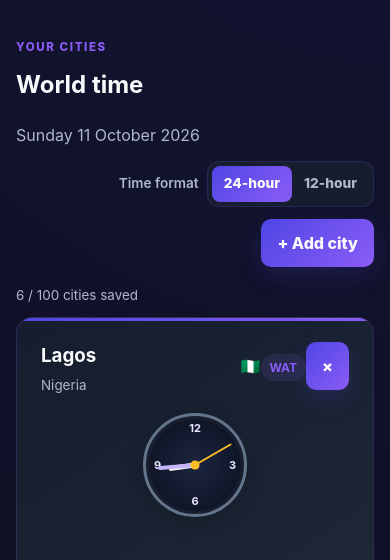
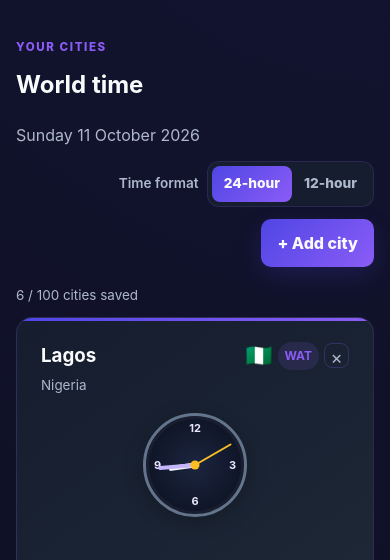
Before and after one commit to UzomaIfeanyi/World-Clock, a website with bundled scripts: page index.html in a window 390 px wide. Shown: the part 258-818 px from the top of the page. Built offline with nearby package versions, Linux system fonts and the light colour scheme.

Commit message:
Add small national flag accents beside city labels

```diff
--- a/css/clock-cards.css
+++ b/css/clock-cards.css
@@ -14,3 +14,15 @@
 .clock-grid .empty-state{grid-column:1/-1}
 @media(max-width:720px){.clock-card{min-height:175px;padding:20px}.clock-time{font-size:clamp(2rem,8vw,3rem)}}
 @media(prefers-reduced-motion:reduce){.clock-card{transition:none}.clock-card:hover{transform:none}}
+
+/* Small flag badges only: no flag artwork over the card background. */
+.clock-card-meta{display:flex;align-items:center;justify-content:flex-end;gap:7px;flex-shrink:0}
+.clock-flag{font-size:1.5rem;line-height:1;display:inline-flex;align-items:center;justify-content:center;min-width:27px}
+.clock-remove{display:inline-grid;place-items:center;width:25px;height:25px;min-width:25px;padding:0;border:1px solid rgba(139,92,246,.25);border-radius:8px;background:transparent;color:var(--text-secondary);box-shadow:none;font-size:1.15rem;font-weight:400}
+.clock-remove:hover{color:var(--text-primary);background:rgba(139,92,246,.16)}
+.clock-remove:focus-visible{outline:2px solid var(--violet);outline-offset:2px}
+@media(max-width:460px){
+  .clock-card-meta{gap:5px}
+  .clock-flag{font-size:1.35rem;min-width:23px}
+  .clock-zone{padding:5px 7px;font-size:.68rem}
+}
```
